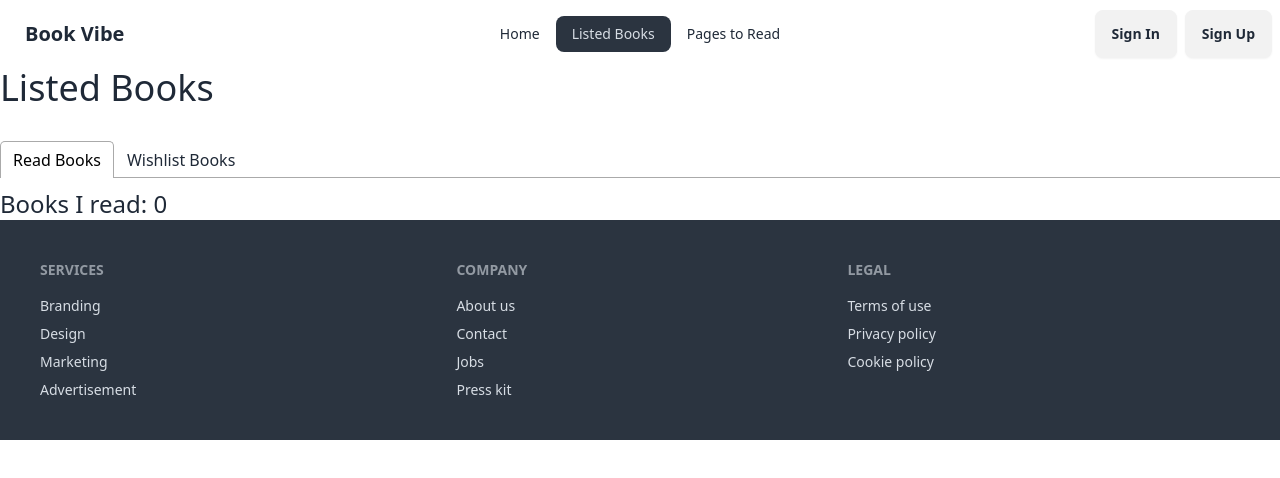
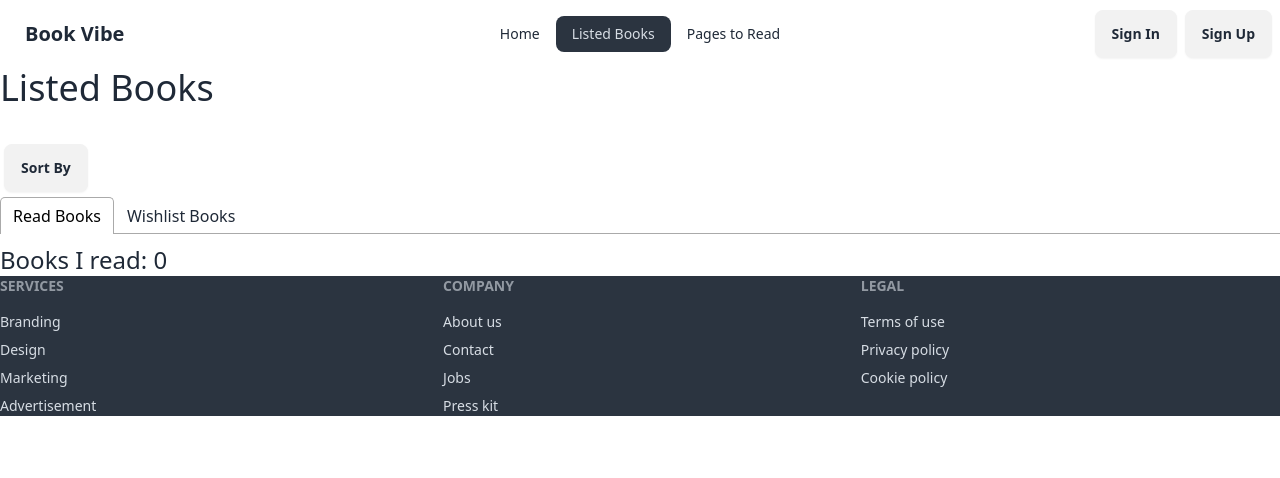
Before and after one commit to SK-Jabed/Book-Vibe-React-Router-Project, a React (Vite) app: page /listedBooks in a window 1280 px wide. Shown: the top 478 px of the page. Built offline with nearby package versions, Linux system fonts and the light colour scheme.

Commit message:
ListedBooks Jsx File Updated

```diff
--- a/src/components/Footer/Footer.jsx
+++ b/src/components/Footer/Footer.jsx
@@ -2,7 +2,7 @@ import React from 'react';
 
 const Footer = () => {
     return (
-      <footer className="footer bg-neutral text-neutral-content p-10">
+      <footer className="footer bg-neutral text-neutral-content ">
         <nav>
           <h6 className="footer-title">Services</h6>
           <a className="link link-hover">Branding</a>
--- a/src/components/ListedBooks/ListedBooks.jsx
+++ b/src/components/ListedBooks/ListedBooks.jsx
@@ -9,6 +9,8 @@ const ListedBooks = () => {
     const allBooks = useLoaderData();
 
     const [readList, setReadList] = useState([]);
+
+    const [sort, setSort] = useState("");
 
     useEffect(() => {
         const storedReadList = getStoredReadList();
@@ -23,9 +25,33 @@ const ListedBooks = () => {
 
     }, [])
 
+    const handleSort = sortType => {
+        setSort(sortType)
+    }
+
     return (
       <div>
         <h3 className="text-4xl mb-8">Listed Books</h3>
+
+        <div className="dropdown">
+          <div tabIndex={0} role="button" className="btn m-1">
+            Sort By
+          </div>
+          <ul
+            tabIndex={0}
+            className="dropdown-content menu bg-base-100 rounded-box z-[1] w-52 p-2 shadow"
+          >
+            <li>
+              <a>Rating</a>
+            </li>
+            <li>
+              <a>Number of pages</a>
+            </li>
+            <li>
+              <a>Publisher year</a>
+            </li>
+          </ul>
+        </div>
 
         <Tabs>
           <TabList>
@@ -36,10 +62,10 @@ const ListedBooks = () => {
           <TabPanel>
             <h2 className="text-2xl">Books I read: {readList.length}</h2>
 
-            <div className='grid grid-cols-1 md:grid-cols-2 lg:grid-cols-3 gap-6'>
-                {
-                    readList.map(book => <Book key={book.bookId} book={book}></Book>)
-                }
+            <div className="grid grid-cols-1 md:grid-cols-2 lg:grid-cols-3 gap-6">
+              {readList.map((book) => (
+                <Book key={book.bookId} book={book}></Book>
+              ))}
             </div>
           </TabPanel>
           <TabPanel>
--- a/src/components/Root/Root.jsx
+++ b/src/components/Root/Root.jsx
@@ -6,9 +6,11 @@ import { Outlet } from 'react-router-dom';
 
 const Root = () => {
     return (
-      <div className="max-w-7xl mx-auto">
-        <Navbar></Navbar>
-        <Outlet></Outlet>
+      <div>
+        <div className="max-w-7xl mx-auto">
+          <Navbar></Navbar>
+          <Outlet></Outlet>
+        </div>
         <Footer></Footer>
       </div>
     );
```
